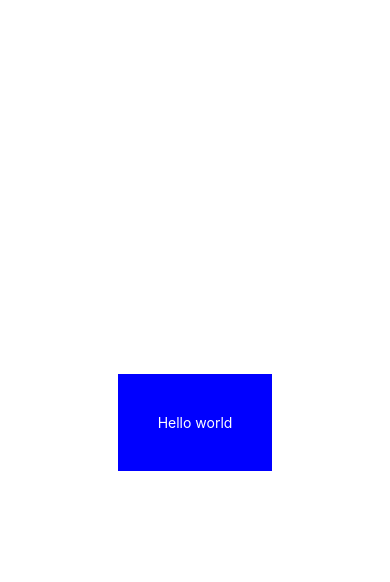
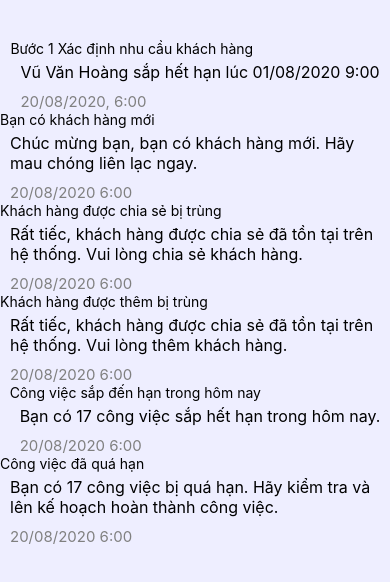
Before and after one commit to NguyenDuyViet2602/LTMobie, a React Native app: screen / in a window 390 px wide. Shown: the top 582 px of the page. Built offline with nearby package versions, Linux system fonts and the light colour scheme.

Commit message:
update project

```diff
--- a/App1.js
+++ b/App1.js
@@ -1,30 +1,64 @@
 import { StatusBar } from 'expo-status-bar';
 import { StyleSheet, TouchableOpacity,Button, Text, TextInput, View } from 'react-native';
 import Cat from './component/Cat';
+import Icon from 'react-native-vector-icons/FontAwesome';
 
 
 export default function App() {
     return (
         <View style={styles.container}>
-      <Text style={styles.login}>Thông báo</Text>
-        <Cat title="Bước 1 Xác định nhu cầu khách hàng"/>
-        <Cat content="Vũ Văn Hoàng sắp đến hạn lúc 01/08/2020 9:00"/>
-        <Cat date="20/08/2020, 06:00"/>
-      <StatusBar style="auto" />
+          <Cat
+            backgroundColor='#c5d5e5'
+            title="Bước 1 Xác định nhu cầu khách hàng"
+            text="Vũ Văn Hoàng sắp hết hạn lúc 01/08/2020 9:00"
+            time="20/08/2020, 6:00"
+          />
+          <Cat
+            backgroundColor='#c5d5e5'
+            title="Bạn có khách hàng mới"
+            text="Chúc mừng bạn, bạn có khách hàng mới. Hãy mau chóng liên lạc ngay."
+            time="20/08/2020 6:00"
+          />
+          <Cat
+            backgroundColor='#f1f8ff'
+            title="Khách hàng được chia sẻ bị trùng"
+            text="Rất tiếc, khách hàng được chia sẻ đã tồn tại trên hệ thống. Vui lòng chia sẻ khách hàng."
+            time="20/08/2020 6:00"
+          />
+          <Cat
+            backgroundColor='#c5d5e5'
+            title="Khách hàng được thêm bị trùng"
+            text="Rất tiếc, khách hàng được chia sẻ đã tồn tại trên hệ thống. Vui lòng thêm khách hàng."
+            time="20/08/2020 6:00"
+          />
+          <Cat
+            backgroundColor='#f1f8ff'
+            title="Công việc sắp đến hạn trong hôm nay"
+            text="Bạn có 17 công việc sắp hết hạn trong hôm nay."
+            time="20/08/2020 6:00"
+          />
+          <Cat
+            backgroundColor='#f1f8ff'
+            title="Công việc đã quá hạn"
+            text="Bạn có 17 công việc bị quá hạn. Hãy kiểm tra và lên kế hoạch hoàn thành công việc."
+            time="20/08/2020 6:00"
+          />
         </View>
       );
 }
 
 const styles = StyleSheet.create({
     container: {
+      paddingTop: 40,
+      backgroundColor: '#eef',
       flex: 1,
-    paddingTop: 60,
-    paddingLeft: 30,
-    paddingRight: 30,
+      // justifyContent: 'center',
+      alignItems: 'center',
     },
-  login: {
-    fontSize: 25,
-    fontWeight: 'bold',
-    marginBottom: 50,
+    box: {
+
+      width: 415,
+      height: 100,
+      justifyContent: 'center'
     },
 });
--- a/component/Cat.js
+++ b/component/Cat.js
@@ -5,23 +5,31 @@ import PropTypes from 'prop-types';
 const Cat = (props) => {
   return (
     <View>
-      <Text style={styles.textLabel}>{props.title} </Text>
-      <Text style={styles.text}>{props.content}</Text>
-      <Text style={styles.date}>{props.date}</Text>
+      <Text style={styles.title}>{props.title} </Text>
+      <Text style={styles.text}>{props.text}</Text>
+      <Text style={styles.time}>{props.time}</Text>
     </View>
   );
 }
 // Định nghĩa kiểu dữ liệu cho các props
 Cat.propTypes = {
     title: PropTypes.string.isRequired, // name phải là chuỗi và là bắt buộc
-  content: PropTypes.string.isRequired,  // age phải là chuỗi và là bắt buộc
-  date: PropTypes.string.isRequired,
+    text: PropTypes.string.isRequired,  // age phải là chuỗi và là bắt buộc
+    time: PropTypes.string.isRequired,
 };
 const styles = StyleSheet.create({
-  textLabel: {
-    fontSize: 15,
-    fontWeight: 'bold',
-  },
+    text: {
+        marginTop: 5,
+        fontSize: 16,
+        marginLeft: 10,
+        color: 'black',
+      },
+      time: {
+        marginTop: 10,
+        fontSize:15,
+        marginLeft: 10,
+        color: 'gray',
+      }
 
 });
 
--- a/index.js
+++ b/index.js
@@ -1,8 +1,8 @@
 import { registerRootComponent } from 'expo';
 
-import CustomComponent from './CustomComponent';
+import App1 from './App1';
 
 // registerRootComponent calls AppRegistry.registerComponent('main', () => App);
 // It also ensures that whether you load the app in Expo Go or in a native build,
 // the environment is set up appropriately
-registerRootComponent(CustomComponent);
+registerRootComponent(App1);
```
Lines whose indentation alone changed are shown as unchanged.
